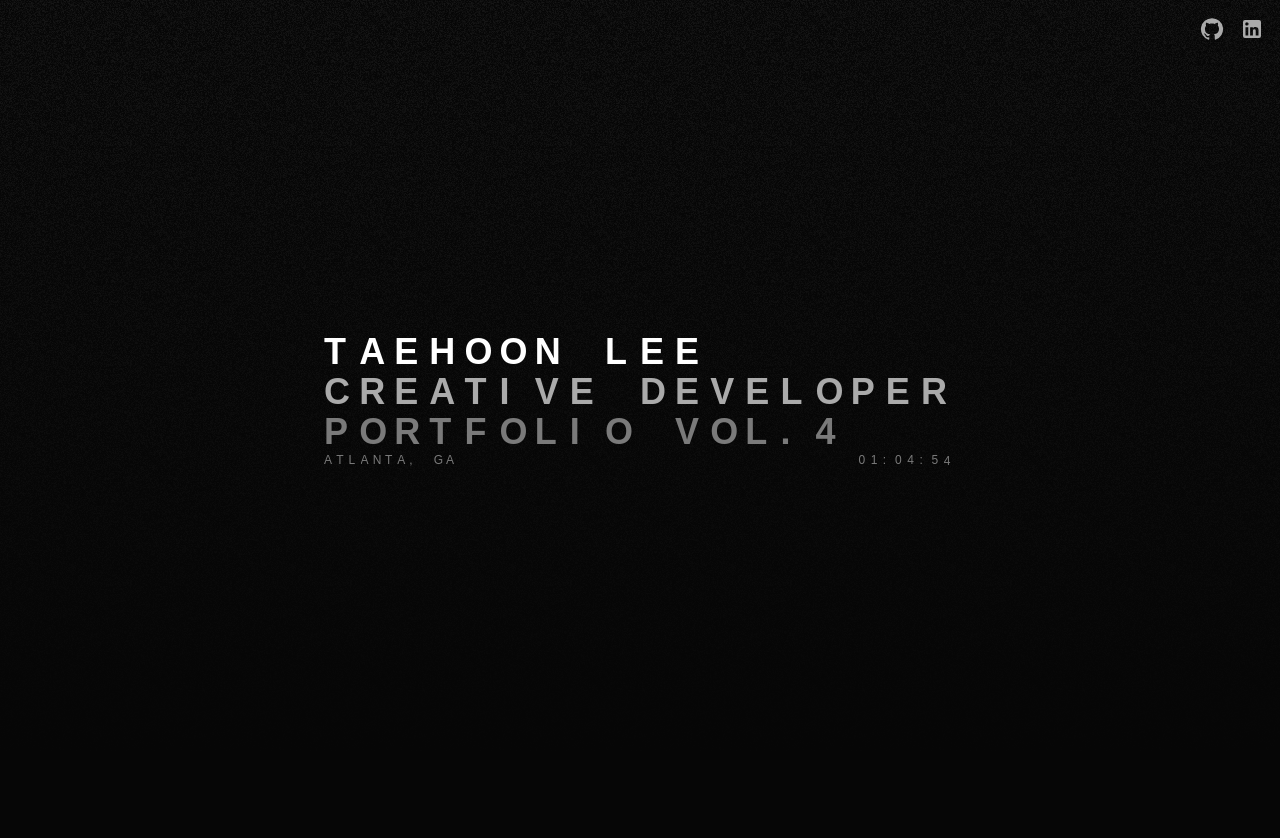
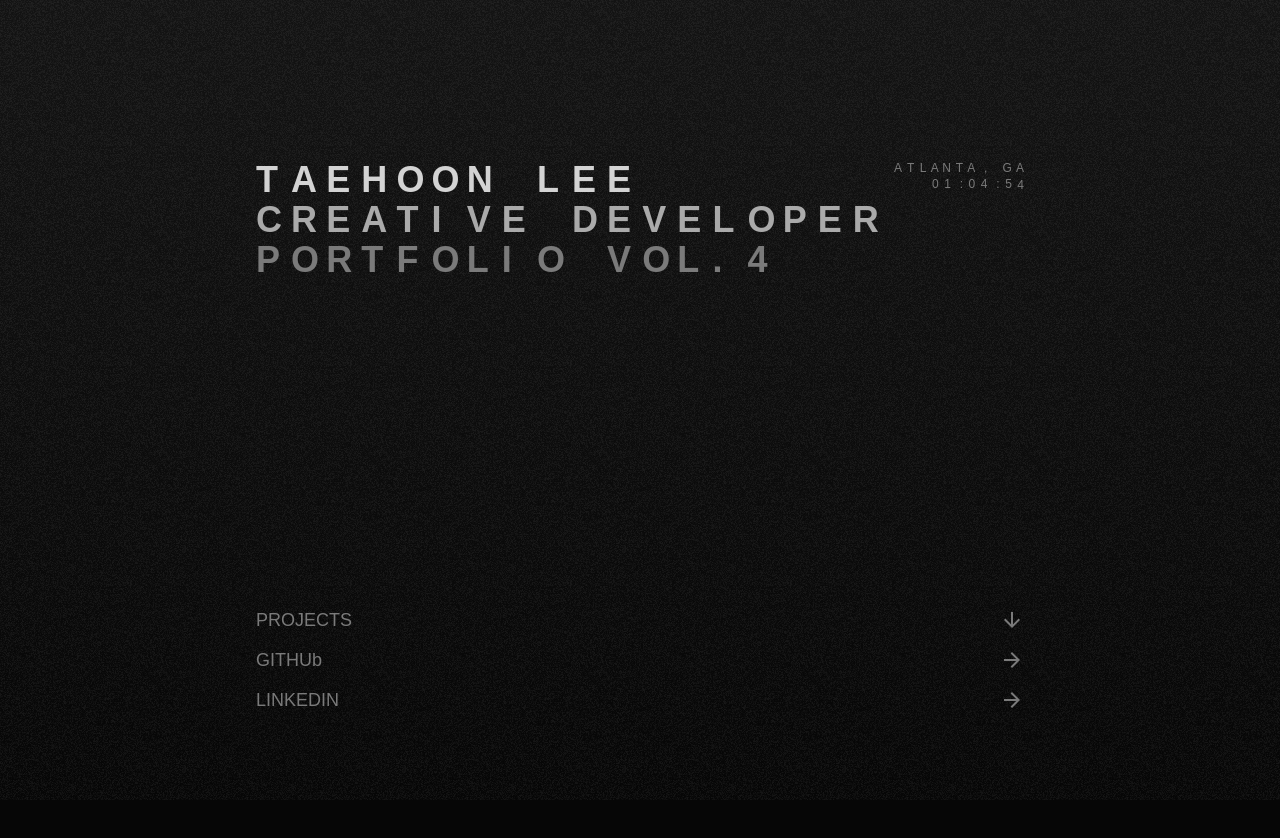
Before and after one commit to ethn1ee/ethn1ee.github.io, a Next.js app: page / in a window 1280 px wide. Shown: the top 838 px of the page. Built offline with nearby package versions, Linux system fonts and the light colour scheme; a web font is replaced by a local one.

Commit message:
Update landing page

```diff
--- a/package.json
+++ b/package.json
@@ -11,8 +11,8 @@
   "dependencies": {
     "@emotion/react": "^11.14.0",
     "@emotion/styled": "^11.14.0",
-    "@mui/icons-material": "^6.4.1",
-    "@mui/material": "^6.4.1",
+    "@mui/icons-material": "^6.4.3",
+    "@mui/material": "^6.4.3",
     "@vercel/analytics": "^1.4.1",
     "@vercel/speed-insights": "^1.1.0",
     "gsap": "^3.12.7",
@@ -31,6 +31,8 @@
     "eslint": "^9",
     "eslint-config-next": "15.1.6",
     "postcss": "^8",
+    "prettier": "^3.5.0",
+    "prettier-plugin-tailwindcss": "^0.6.11",
     "tailwindcss": "^3.4.1",
     "typescript": "^5"
   }
--- a/src/app/globals.css
+++ b/src/app/globals.css
@@ -2,7 +2,7 @@
 @tailwind components;
 @tailwind utilities;
 
-:root {
+/* :root {
   --background: #060606;
   --foreground: #ffffff;
 }
@@ -18,8 +18,8 @@ body {
   color: var(--foreground);
   background: var(--background);
   font-family: Arial, Helvetica, sans-serif;
-}
-
+} */
+/*
 * {
   cursor: none;
-}
+} */
--- a/src/app/landing/Landing.tsx
+++ b/src/app/landing/Landing.tsx
@@ -1,17 +1,13 @@
 "use client";
 
-import { myEasing } from "@/components/Easing";
 import { ABCFavorit } from "@/components/Fonts";
 import InvisibleHeader from "@/components/InvisibleHeader";
 import NoiseBG from "@/components/NoiseBG";
 import SpinningText from "@/components/SpinningText";
-import GitHubIcon from "@mui/icons-material/GitHub";
-import LinkedInIcon from "@mui/icons-material/LinkedIn";
-import { motion } from "motion/react";
-import Link from "next/link";
 import { useEffect } from "react";
 
 import Clock from "./Clock";
+import Nav from "./Nav";
 
 const Landing = () => {
   useEffect(() => {}, []);
@@ -19,23 +15,18 @@ const Landing = () => {
   return (
     <section
       id="landing"
-      className="flex items-center justify-center w-full h-screen"
+      className="to-background flex h-screen flex-col bg-gradient-to-b from-[#131313] px-[20vw] pt-[20vh]"
     >
+      <NoiseBG />
       <InvisibleHeader />
-      <SocialLinks />
 
-      <div className="opacity-40">
-        <NoiseBG />
-      </div>
-
+      {/* HEADER */}
       <div
-        data-scroll
-        data-scroll-speed="0.5"
-        className={
-          ABCFavorit.mono.className +
-          " text-2xl sm:text-4xl font-bold leading-none relative z-10"
-        }
+        // data-scroll
+        // data-scroll-speed="0.5"
+        className={ABCFavorit.mono.className + " flex w-full justify-between"}
       >
+        <div className="relative z-10 text-2xl font-bold leading-none sm:text-4xl">
           <div>
             <SpinningText>TAEHOON LEE</SpinningText>
           </div>
@@ -45,7 +36,8 @@ const Landing = () => {
           <div className="text-gray-300">
             <SpinningText>PORTFOLIO VOL.4</SpinningText>
           </div>
-        <div className="flex justify-between w-full text-gray-300">
+        </div>
+        <div className="flex w-fit flex-col text-right text-gray-300">
           <span className="text-xs font-normal">
             <SpinningText>ATLANTA, GA</SpinningText>
           </span>
@@ -54,44 +46,11 @@ const Landing = () => {
           </span>
         </div>
       </div>
+
+      {/* NAV */}
+      <Nav />
     </section>
   );
 };
 
-const SocialLinks = () => {
-  return (
-    <nav className="absolute top-4 right-4 flex gap-4 z-10">
-      {/* GITHUB */}
-      <motion.div
-        whileHover={{ color: "#ffffff" }}
-        transition={{ duration: 0.3, ease: myEasing }}
-        className="text-gray-200"
-      >
-        <Link
-          href={"https://github.com/ethn1ee"}
-          target="_blank"
-          rel="noreferrer"
-        >
-          <GitHubIcon />
-        </Link>
-      </motion.div>
-
-      {/* LINKEDIN */}
-      <motion.div
-        whileHover={{ color: "#ffffff" }}
-        transition={{ duration: 0.3, ease: myEasing }}
-        className="text-gray-200"
-      >
-        <Link
-          href={"https://www.linkedin.com/in/ethn1ee/"}
-          target="_blank"
-          rel="noreferrer"
-        >
-          <LinkedInIcon />
-        </Link>
-      </motion.div>
-    </nav>
-  );
-};
-
 export default Landing;
--- /dev/null
+++ b/src/app/landing/Nav.tsx
@@ -0,0 +1,82 @@
+"use client";
+
+import { myEasing } from "@/components/Easing";
+import NoiseBG from "@/components/NoiseBG";
+import ArrowDownwardIcon from "@mui/icons-material/ArrowDownward";
+import ArrowForwardIcon from "@mui/icons-material/ArrowForward";
+import { motion } from "motion/react";
+import Link from "next/link";
+import { useState } from "react";
+
+const Nav = () => {
+  const [hovered, setHovered] = useState<number>(-1);
+  const [isHovered, setIsHovered] = useState<boolean>(false);
+
+  return (
+    <nav
+      onMouseEnter={() => setIsHovered(true)}
+      onMouseLeave={() => setIsHovered(false)}
+      className="relative mt-[40vh] flex flex-col items-center text-lg leading-none"
+    >
+      <motion.div
+        animate={{ opacity: isHovered ? 1 : 0, y: hovered * 40 }}
+        transition={{ duration: 0.5, ease: myEasing }}
+        className="pointer-events-none absolute z-0 h-10 w-screen bg-gray-500"
+      >
+        <NoiseBG />
+      </motion.div>
+
+      <motion.div
+        animate={{
+          color: isHovered && hovered === 0 ? "#d3d3d3" : "#7a7a7a",
+          fontWeight: isHovered && hovered === 0 ? 700 : 400,
+        }}
+        onMouseEnter={() => setHovered(0)}
+        className="relative z-10 flex w-full cursor-pointer items-center justify-between py-2"
+      >
+        PROJECTS
+        <ArrowDownwardIcon />
+      </motion.div>
+
+      <motion.div
+        animate={{
+          color: isHovered && hovered === 1 ? "#d3d3d3" : "#7a7a7a",
+          fontWeight: isHovered && hovered === 1 ? 700 : 400,
+        }}
+        onMouseEnter={() => setHovered(1)}
+        className="w-full"
+      >
+        <Link
+          href={"https://github.com/ethn1ee"}
+          target="_blank"
+          rel="noreferrer"
+          className="relative z-10 flex w-full cursor-pointer items-center justify-between py-2"
+        >
+          GITHUb
+          <ArrowForwardIcon />
+        </Link>
+      </motion.div>
+
+      <motion.div
+        animate={{
+          color: isHovered && hovered === 2 ? "#d3d3d3" : "#7a7a7a",
+          fontWeight: isHovered && hovered === 2 ? 700 : 400,
+        }}
+        onMouseEnter={() => setHovered(2)}
+        className="w-full"
+      >
+        <Link
+          href={"https://www.linkedin.com/in/taehoon-ethan-lee/"}
+          target="_blank"
+          rel="noreferrer"
+          className="relative z-10 flex w-full cursor-pointer items-center justify-between py-2"
+        >
+          LINKEDIN
+          <ArrowForwardIcon />
+        </Link>
+      </motion.div>
+    </nav>
+  );
+};
+
+export default Nav;
--- a/src/app/layout.tsx
+++ b/src/app/layout.tsx
@@ -20,7 +20,9 @@ export default function RootLayout({
       <Head>
         <link rel="canonical" href="https://taehoonlee.dev/" key="canonical" />
       </Head>
-      <body className={`${ABCFavorit.normal.className} antialiased`}>
+      <body
+        className={`${ABCFavorit.mono.className} bg-background text-gray-100 antialiased`}
+      >
         {children}
         <Analytics />
         <SpeedInsights />
--- a/src/components/NoiseBG.tsx
+++ b/src/components/NoiseBG.tsx
@@ -1,12 +1,6 @@
 const NoiseBG = () => {
   return (
-    <div
-      style={{
-        WebkitMaskImage:
-          "-webkit-gradient(linear, left top, left bottom, from(rgba(0,0,0,1)), to(rgba(0,0,0,0)))",
-      }}
-      className="w-full h-full absolute top-0 left-0 bg-noise z-0 pointer-events-none"
-    />
+    <div className="w-full h-full absolute top-0 left-0 bg-noise z-0 pointer-events-none opacity-40" />
   );
 };
 
--- a/tailwind.config.ts
+++ b/tailwind.config.ts
@@ -9,11 +9,12 @@ export default {
   theme: {
     extend: {
       colors: {
-        background: "var(--background)",
-        foreground: "var(--foreground)",
+        background: "#060606",
         "gray-100": "#D3D3D3",
         "gray-200": "#AAAAAA",
         "gray-300": "#7A7A7A",
+        "gray-400": "#2E2E2E",
+        "gray-500": "#141414",
       },
       backgroundImage: {
         noise: "url('/noise.webp')",
```
Also changed, not shown: .prettierrc.json (added), 1 other file (tests, documents, lock files or other folders). Lines whose indentation alone changed are shown as unchanged.
